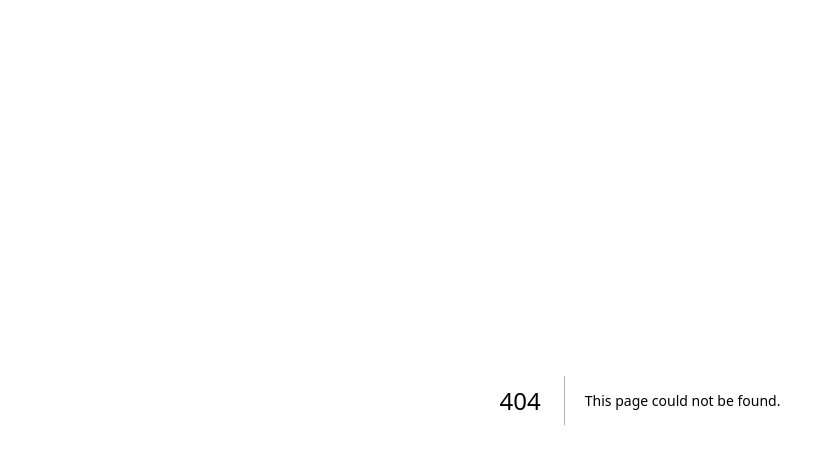
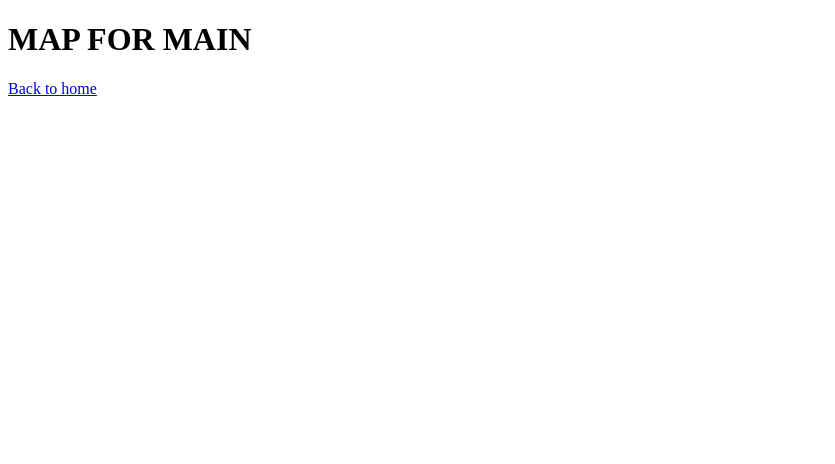
Before and after one commit to ejrsilver/ethan-onboarding, a Next.js app: page /main-campus/map in a window 1280 px wide. Before the commit this address had no page. Shown: the top 464 px of the page, without its empty margins (0-835 px from the left). Built offline with nearby package versions, Linux system fonts and the light colour scheme.

Commit message:
Started using links!

```diff
--- a/pages/index.js
+++ b/pages/index.js
@@ -1,4 +1,5 @@
 import {useState} from 'react';
+import Link from 'next/link';
 
 function Header({title}) {
     return <h1>{title ? title : 'Default Title'}</h1>;
@@ -20,6 +21,7 @@ export default function HomePage() {
             </ul>
 
             <button onClick={handleClick}>Like ({likes})</button>
+            <h2><Link href="/main-campus/map">View Map</Link></h2>
             </div>
     );
 }
--- /dev/null
+++ b/pages/main-campus/map.js
@@ -0,0 +1,10 @@
+import Link from 'next/link';
+
+export default function FirstPost() {
+    return (
+    <>
+        <h1>MAP FOR MAIN</h1>
+        <p><Link href="/">Back to home</Link></p>
+    </>
+    );
+}
```
Also changed, not shown: package.json (+7 -6 lines).
